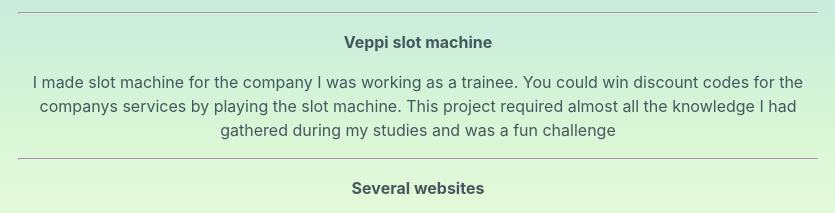
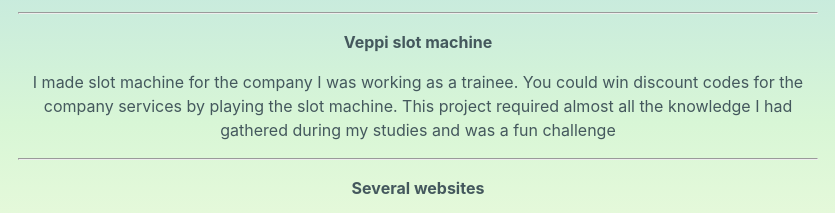
Before and after one commit to Lagical/portfolio, a website: page public/projects.html in a window 1280 px wide. Shown: the part 838-1051 px from the top of the page, 222-1057 px from the left. Drawn offline with Linux system fonts and the light colour scheme.

Commit message:
Update projects.html

```diff
--- a/public/projects.html
+++ b/public/projects.html
@@ -42,7 +42,7 @@
         <a href="https://youtube.com/shorts/AOHO6jmWI9E?feature=share" class="thesis" target="_blank"><b>Video showcasing one of my drinking games</b></a></p>
         <hr>
         <p><b>Veppi slot machine</b></p>
-    <p>I made slot machine for the company I was working as a trainee. You could win discount codes for the companys services by playing the slot machine.
+    <p>I made slot machine for the company I was working as a trainee. You could win discount codes for the company services by playing the slot machine.
         This project required almost all the knowledge I had gathered during my studies and was a fun challenge
        </p>
        <hr>
```
